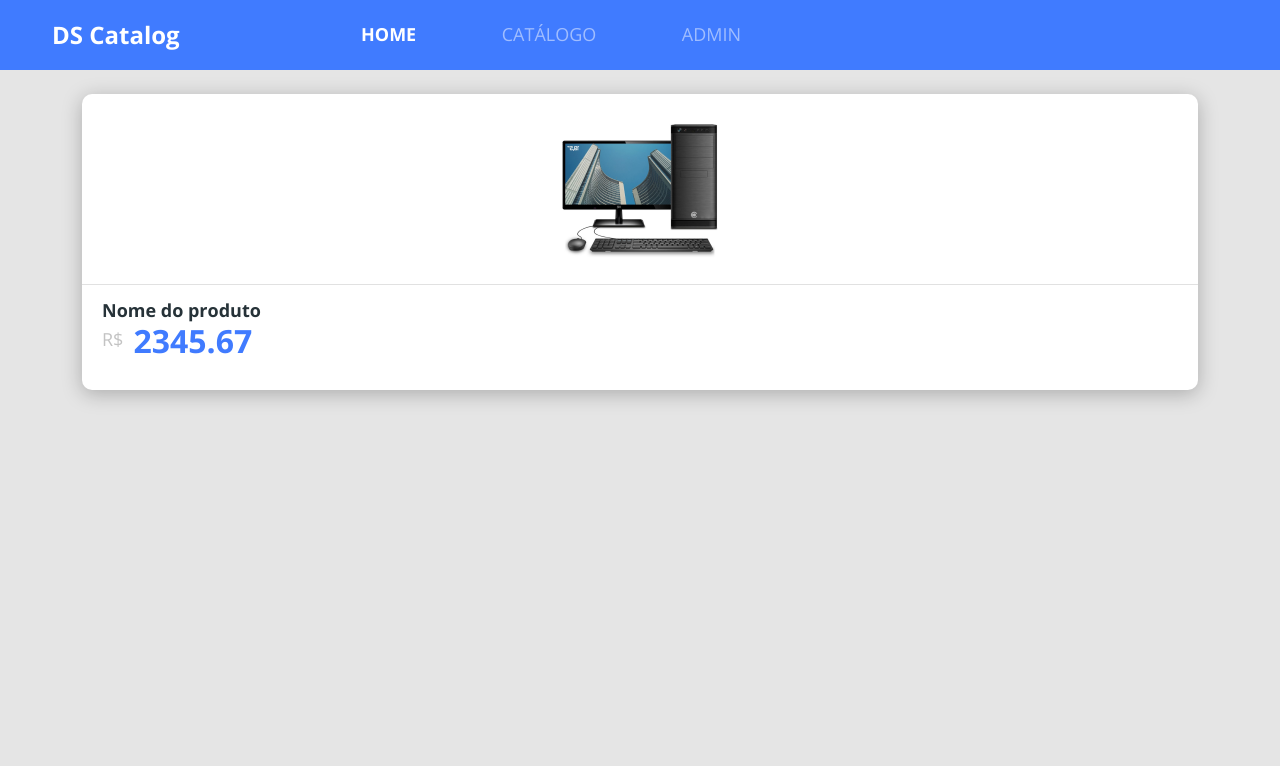
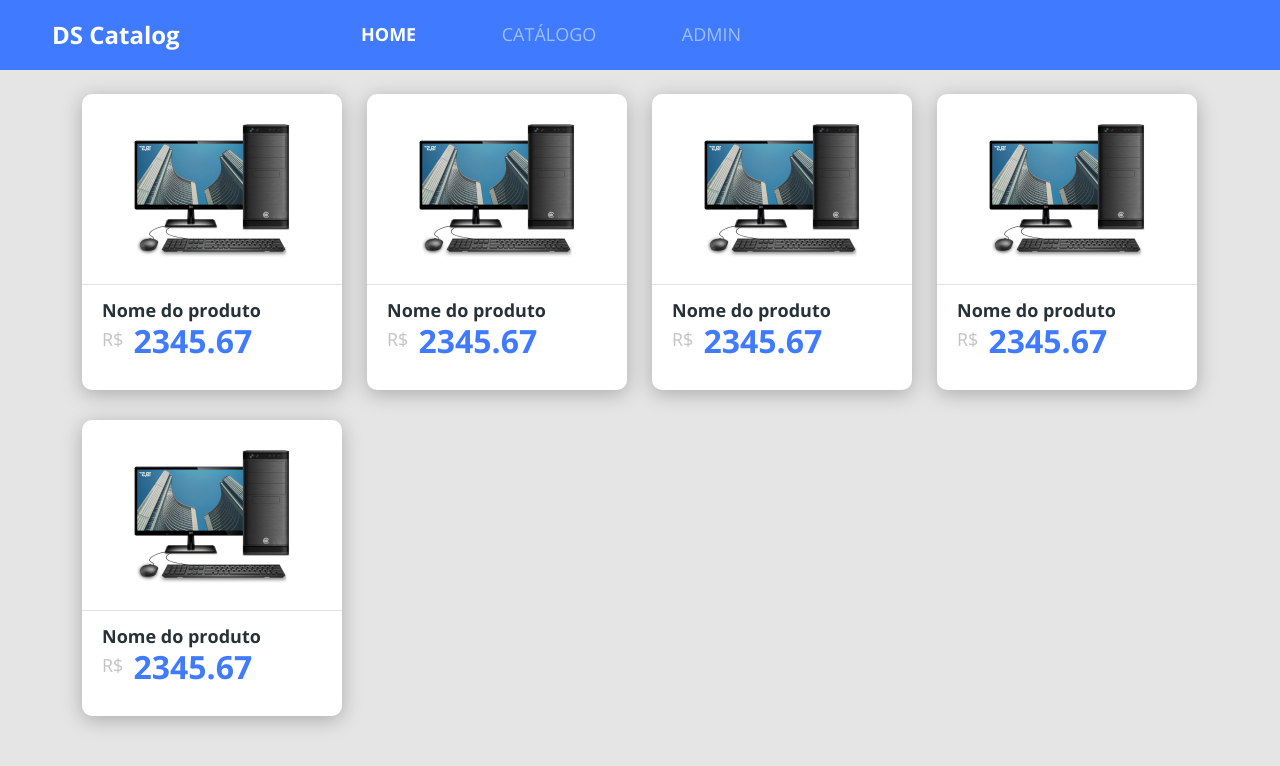
Before and after one commit to Gabrielleao1/catalog, a React (Create React App) app in the folder frontweb/: page / in a window 1280 px wide. Shown: the top 766 px of the page. Built offline with nearby package versions, Linux system fonts and the light colour scheme.

Commit message:
product page

```diff
--- a/frontweb/src/components/ProductCard/style.css
+++ b/frontweb/src/components/ProductCard/style.css
@@ -1,5 +1,6 @@
 .product-card {
     margin-bottom: 30px;
+    max-width: 260px;
 }
 
 .card-top-container {
@@ -23,3 +24,9 @@
     font-size: 18px;
     color: #263238;
 }
+
+@media (max-width: 575px) {
+    .product-card {
+        max-width: 100%;
+    }
+}
--- a/frontweb/src/pages/Catalog/index.tsx
+++ b/frontweb/src/pages/Catalog/index.tsx
@@ -8,7 +8,23 @@ function Catalog() {
         <>
             <Navbar />
             <div className="container my-4">
-                <ProductCard />
+                <div className='row'>
+                    <div className='col-sm-6 col-lg-4 col-xl-3'>
+                        <ProductCard />
+                    </div>
+                    <div className='col-sm-6 col-lg-4 col-xl-3'>
+                        <ProductCard />
+                    </div>
+                    <div className='col-sm-6 col-lg-4 col-xl-3'>
+                        <ProductCard />
+                    </div>
+                    <div className='col-sm-6 col-lg-4 col-xl-3'>
+                        <ProductCard />
+                    </div>
+                    <div className='col-sm-6 col-lg-4 col-xl-3'>
+                        <ProductCard />
+                    </div>
+                </div>
             </div>
         </>
     );
```
